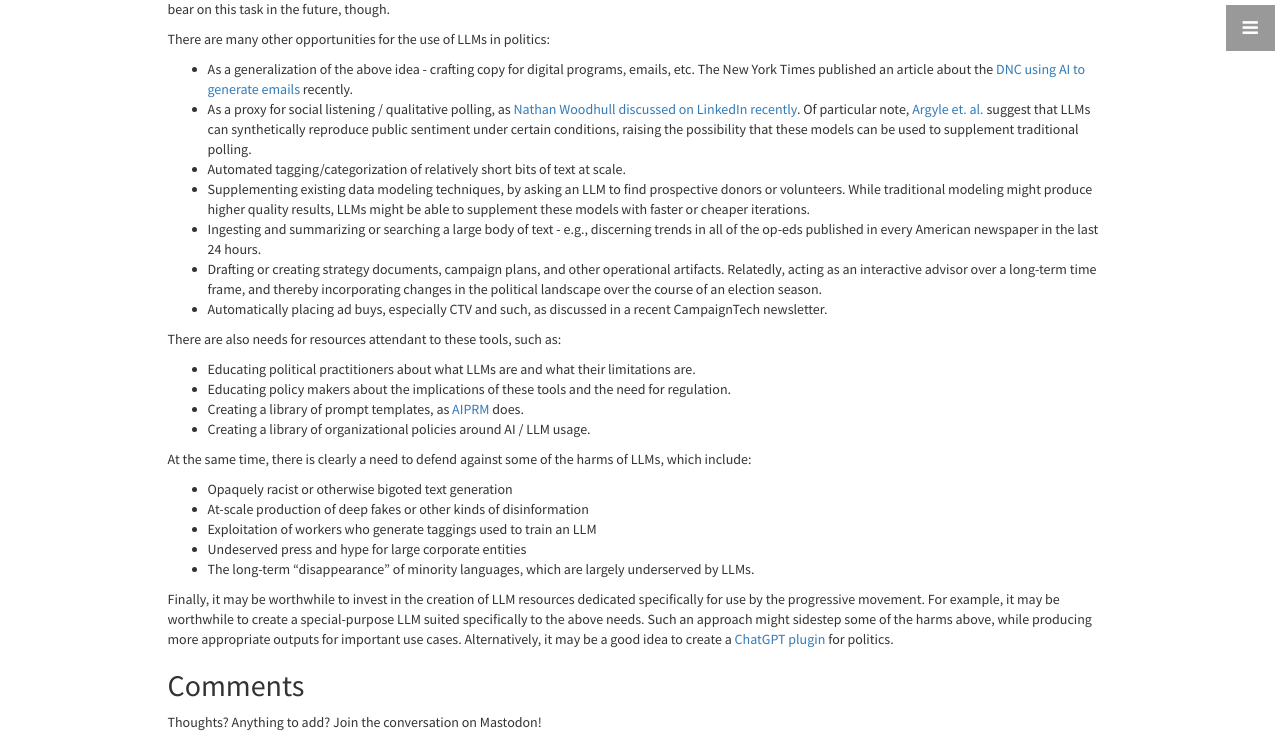
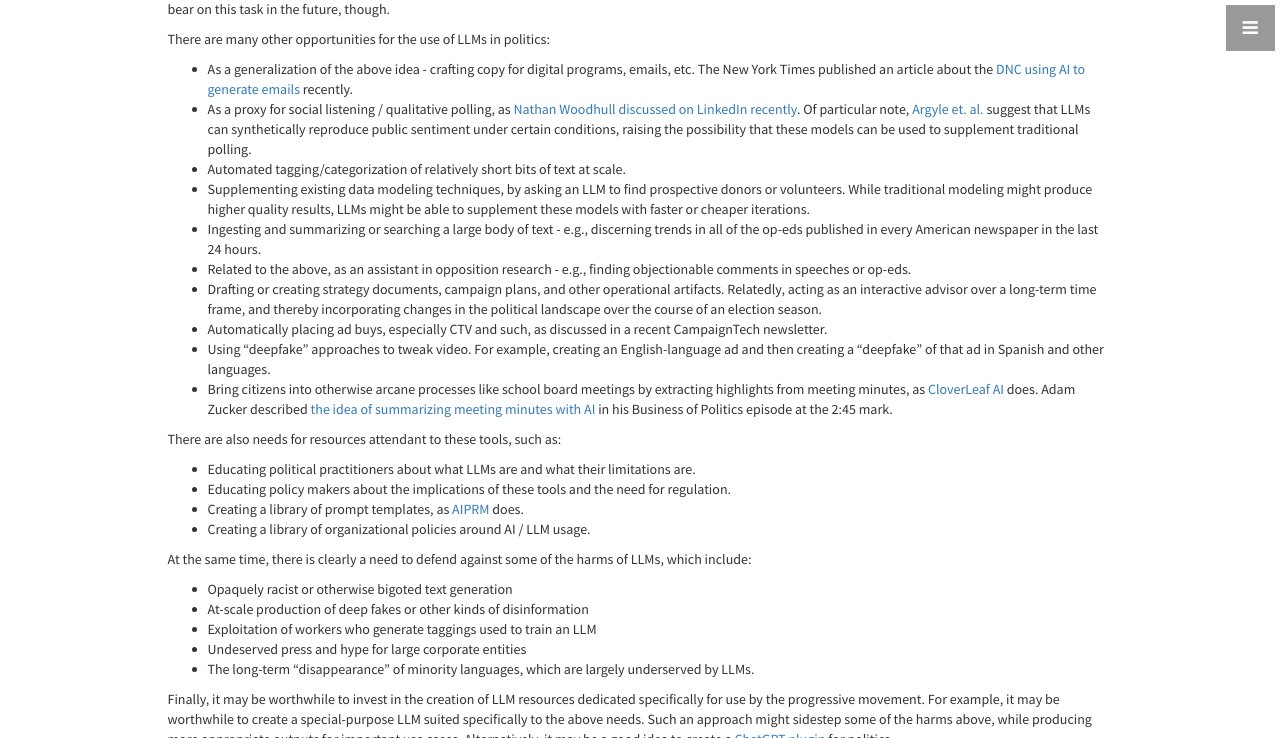
Before and after one commit to codehopelabs/codehopelabs.github.io, a Jekyll site: the page built from _ideas/chatgpt-for-politics.md, in a window 1280 px wide and 900 px high, scrolled down 521 px, cut to the strip 0-738 px from the top of the window. Built offline with Jekyll 4.4.1, drawn with Linux system fonts in a browser that asks for light colours; a script that is not in the unit is left out.

Commit message:
add new applications for chatgpt
Signed-off-by: Shai Sachs <shaisachs@gmail.com>

```diff
--- a/_ideas/chatgpt-for-politics.md
+++ b/_ideas/chatgpt-for-politics.md
@@ -15,8 +15,11 @@ There are many other opportunities for the use of LLMs in politics:
 * Automated tagging/categorization of relatively short bits of text at scale.
 * Supplementing existing data modeling techniques, by asking an LLM to find prospective donors or volunteers. While traditional modeling might produce higher quality results, LLMs might be able to supplement these models with faster or cheaper iterations.
 * Ingesting and summarizing or searching a large body of text - e.g., discerning trends in all of the op-eds published in every American newspaper in the last 24 hours.
+* Related to the above, as an assistant in opposition research - e.g., finding objectionable comments in speeches or op-eds.
 * Drafting or creating strategy documents, campaign plans, and other operational artifacts. Relatedly, acting as an interactive advisor over a long-term time frame, and thereby incorporating changes in the political landscape over the course of an election season.
 * Automatically placing ad buys, especially CTV and such, as discussed in a recent CampaignTech newsletter.
+* Using "deepfake" approaches to tweak video. For example, creating an English-language ad and then creating a "deepfake" of that ad in Spanish and other languages.
+* Bring citizens into otherwise arcane processes like school board meetings by extracting highlights from meeting minutes, as [CloverLeaf AI](https://www.cloverleaf.ai/) does. Adam Zucker described [the idea of summarizing meeting minutes with AI](https://podcast.startupcaucus.com/1833138/10864846-training-artificial-intelligence-to-monitor-local-government-jeremy-becker-cloverleaf-ai) in his Business of Politics episode at the 2:45 mark.
 
 There are also needs for resources attendant to these tools, such as:
 
```
